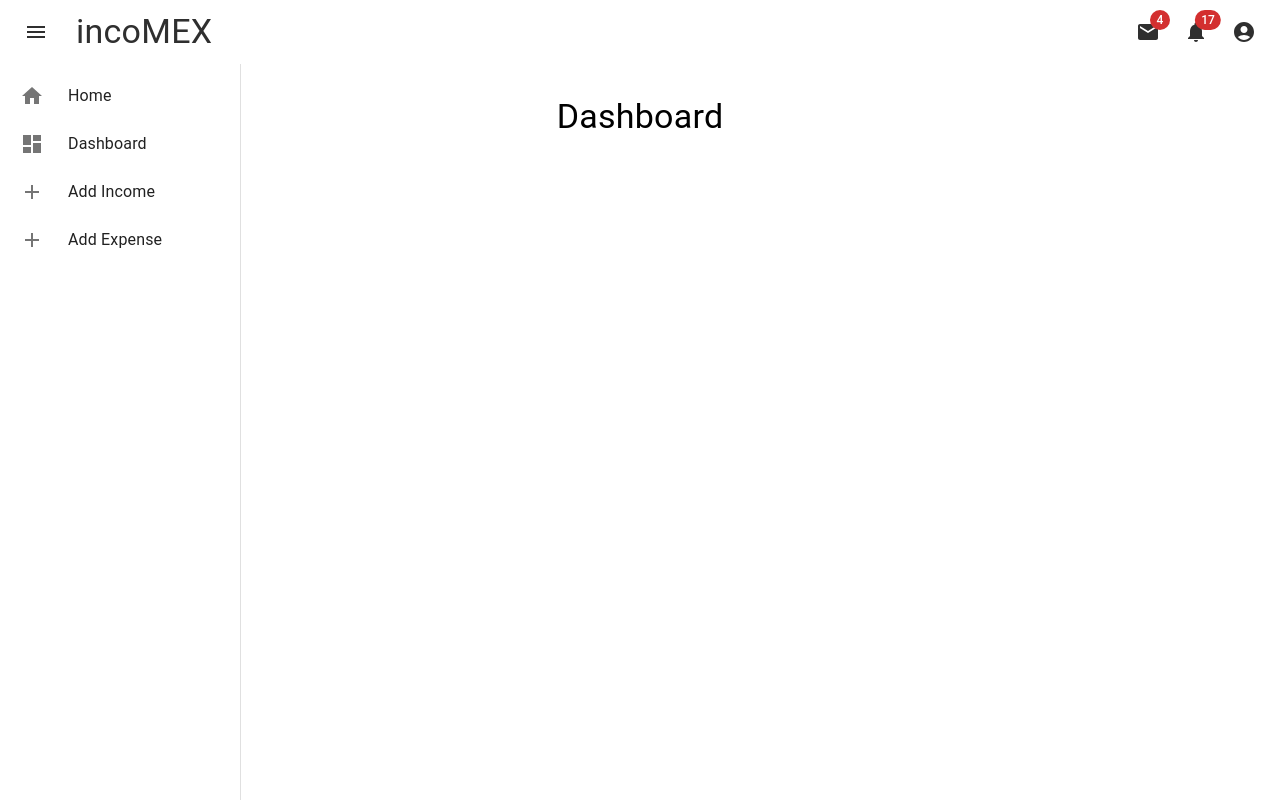
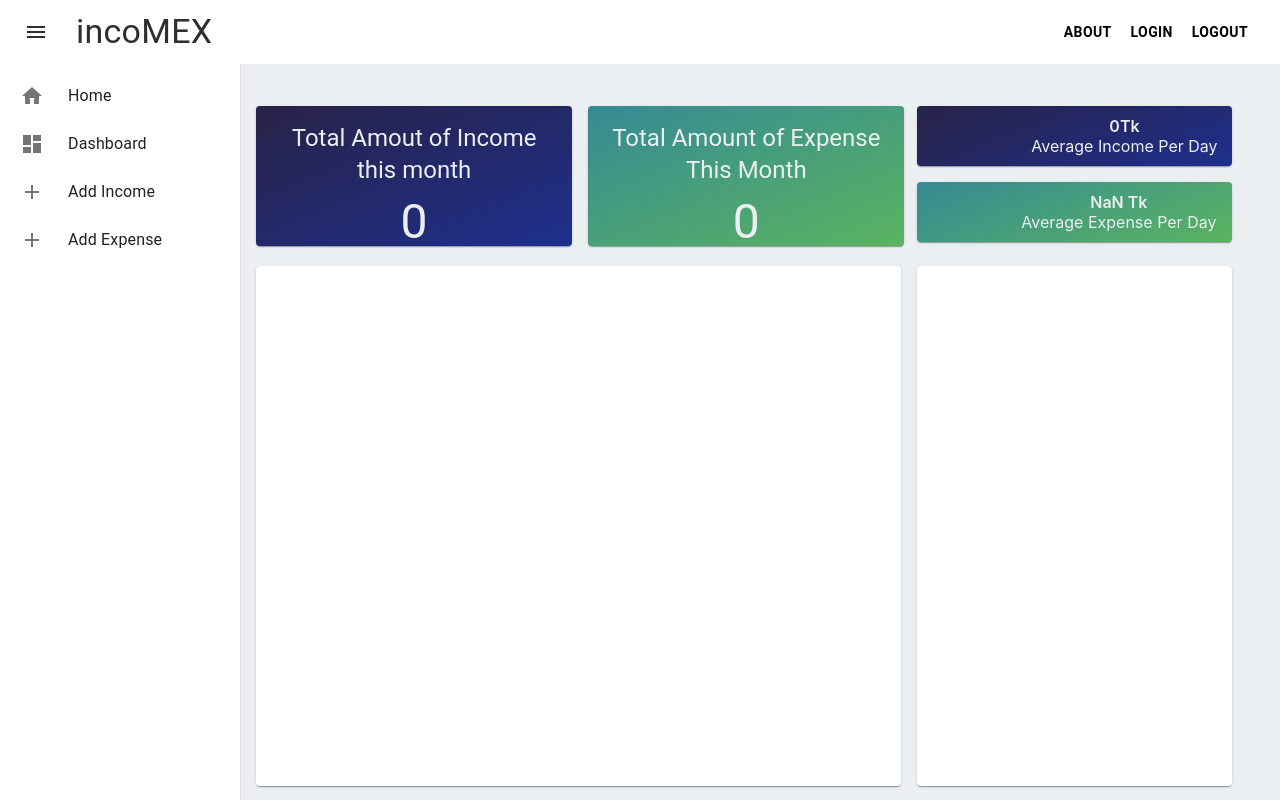
Before and after one commit to tarektusher/Daily-Expense-Management-System, a React (Create React App) app in the folder Client/: page /dashboard in a window 1280 px wide. Built offline with nearby package versions, Linux system fonts and the light colour scheme; the HTML template or start-up script is replaced by a standard one.

Commit message:
Everythin is modified

```diff
--- a/Client/src/App.css
+++ b/Client/src/App.css
@@ -53,3 +53,19 @@
   background: linear-gradient(158deg, rgb(224, 224, 224)0%, rrgb(233, 237, 254)100%);
 
 }
+
+.paddingall{
+  padding-left: 13vh;
+  margin-bottom: 10px;
+  margin-top: 10px;
+}
+
+/* .priceTitle{
+  font-weight: 600;
+   padding-right: 20vh;
+}
+ .priceSubTitle{
+  font-weight: 400;
+  text-align: right;
+  padding-right: 20vh;
+}  */
--- a/Client/src/components/AddIncome.jsx
+++ b/Client/src/components/AddIncome.jsx
@@ -1,7 +1,6 @@
 import React from 'react'
 import {useForm, useFieldArray} from 'react-hook-form'
 import { DevTool } from "@hookform/devtools"
-import employeeeServices from '../services/employeeServices';
 import "../../src/Dash.css";
 import { Button, Card, Grid, TextField, Typography } from '@mui/material';
 import { styled } from '@mui/material/styles';
--- a/Client/src/components/DashBoard.jsx
+++ b/Client/src/components/DashBoard.jsx
@@ -1,15 +1,143 @@
-import { Box, Typography } from '@mui/material'
-import React from 'react'
 
-function DashBoard() {
+import Stack from "@mui/material/Stack";
+import * as React from "react";
+import { styled } from "@mui/material/styles";
+import Box from "@mui/material/Box";
+import Paper from "@mui/material/Paper";
+import Grid from "@mui/material/Grid";
+import {
+  Button,
+  Card,
+  CardActionArea,
+  CardContent,
+  CircularProgress,
+  Typography,
+} from "@mui/material";
+import "../../src/App.css";
+// import AccordianDash from "./AccordianDash";
+import { useGetAllUsers } from "../hooks/useUser";
+import { useGetAllEmployees } from "../hooks/useEmployee";
+// import Barchart from "./BarChart";
+import { useNavigate } from 'react-router-dom';
+
+
+const Item = styled(Paper)(({ theme }) => ({
+  backgroundColor: theme.palette.mode === "dark" ? "#1A2027" : "#fff",
+  ...theme.typography.body2,
+  padding: theme.spacing(1),
+  textAlign: "center",
+  color: theme.palette.text.secondary,
+}));
+let Salary = 0;
+let totalEmployee = 0;
+let totalUser = 0;
+export default function DashBoard() {
+
   return (
-    <>
+    <div className="bgColor">
+      <Box sx={{display : 'flex'}}>
+        <Typography variant = "h3" sx={{margin : '5px', marginLeft : '30vw'}}>
+        <span className="Emp">Employee</span> Dashboard
+        </Typography>
+        {/* <Button variant="contained" sx={{ margin: "auto" }} onClick={()=>navigate('/employee')}>Live Employee Look</Button> */}
+      </Box>
 
-      <Box sx={{marginTop : '12vh'}}>
-            <Typography variant="h4">Dashboard</Typography>
+      <Box sx={{flexGrow: 1, marginLeft: "20vw",  marginRight: "6vh", marginTop : '5vh' }}>
+        <Grid container spacing={2}>
+          <Grid item xs={8}>
+            <Stack direction="row" spacing={2}>
+              <Card sx={{ minWidth: "49%", height: 140 }} className="gradient">
+                <CardActionArea>
+                  <CardContent>
+                    <Typography
+                      gutterBottom
+                      variant="h5"
+                      component="div"
+                      sx={{ color: "#ECEFF1" }}
+                    >
+                      Total Amout of Income this month
+                    </Typography>
+                    <Typography variant="h3" sx={{ color: "#ECEFF1" }}>
+                      {totalUser}
+                    </Typography>
+                  </CardContent>
+                </CardActionArea>
+              </Card>
+              <Card
+                sx={{ minWidth: "49%", height: 140 }}
+                className="gradientLight"
+              >
+                <CardActionArea>
+                  <CardContent>
+                    <Typography
+                      gutterBottom
+                      variant="h5"
+                      component="div"
+                      sx={{ color: "#ECEFF1" }}
+                    >
+                      Total Amount of Expense This Month
+                    </Typography>
+                    <Typography variant="h3" sx={{ color: "#ECEFF1" }}>
+                      {totalEmployee}
+                    </Typography>
+                  </CardContent>
+                </CardActionArea>
+              </Card>
+            </Stack>
+          </Grid>
+          <Grid item xs={4}>
+            <Stack spacing={2}>
+              <Card
+                sx={{ maxWidth: "100vh", color: "#ECEFF1" }}
+                className="gradient"
+              >
+                {/* <div className="iconStyle"><CurrencyExchangeIcon/></div> */}
+                <Stack direction={"col"} sx={{marginLeft : '10px'}}>
+                  <div className="paddingall">
+                    <span className="priceTitle">{Salary}Tk</span>
+                    <br />
+                    <span className="priceSubTitle">Average Income Per Day</span>
+                  </div>
+                </Stack>
+              </Card>
+              <Card
+                sx={{ maxWidth: "100vh", color: "#ECEFF1" }}
+                className="gradientLight"
+              >
+                <div className="iconStyle">{/* <CurrencyExchangeIcon/> */}</div>
+                <Stack direction={"col"}>
+                  <div className="paddingall">
+                    <span className="priceTitle">{Salary/totalEmployee} Tk</span>
+                    <br />
+                    <span className="priceSubTitle">Average Expense Per Day</span>
+                  </div>
+                </Stack>
+              </Card>
+            </Stack>
+          </Grid>
+        </Grid>
+        <Box height={20}></Box>
+        <Grid container spacing={2}>
+          <Grid item xs={8}>
+            <Card sx={{ height: 65 + "vh" }}>
+              <CardActionArea>
+                <CardContent>
+                    {/* <Barchart/> */}
+                </CardContent>
+              </CardActionArea>
+            </Card>
+          </Grid>
+          <Grid item xs={4}>
+            <Card sx={{ height: 65 + "vh" }}>
+              <CardActionArea>
+                <CardContent>
+                  {/* <AccordianDash /> */}
+                </CardContent>
+              </CardActionArea>
+            </Card>
+          </Grid>
+        </Grid>
       </Box>
-    </>
-  )
+    </div>
+  );
 }
-
-export default DashBoard
--- a/Client/src/components/Navbar.jsx
+++ b/Client/src/components/Navbar.jsx
@@ -17,6 +17,7 @@ import NotificationsIcon from "@mui/icons-material/Notifications";
 import MoreIcon from "@mui/icons-material/MoreVert";
 import { useAppStore } from "../AppStore";
 import { useNavigate } from "react-router-dom";
+import { Button } from "@mui/material";
 
 const AppBar = styled(MuiAppBar)(({ theme }) => ({
   zIndex: theme.zIndex.drawer + 1,
@@ -127,38 +128,11 @@ export default function Navbar() {
       open={isMobileMenuOpen}
       onClose={handleMobileMenuClose}
     >
-      <MenuItem>
-        <IconButton size="large" aria-label="show 4 new mails" color="inherit">
-          <Badge badgeContent={4} color="error">
-            <MailIcon />
-          </Badge>
-        </IconButton>
-        <p>Messages</p>
-      </MenuItem>
-      <MenuItem>
-        <IconButton
-          size="large"
-          aria-label="show 17 new notifications"
-          color="inherit"
-        >
-          <Badge badgeContent={17} color="error">
-            <NotificationsIcon />
-          </Badge>
-        </IconButton>
-        <p>Notifications</p>
-      </MenuItem>
-      <MenuItem onClick={handleProfileMenuOpen}>
-        <IconButton
-          size="large"
-          aria-label="account of current user"
-          aria-controls="primary-search-account-menu"
-          aria-haspopup="true"
-          color="inherit"
-        >
-          <AccountCircle />
-        </IconButton>
-        <p>Profile</p>
-      </MenuItem>
+       <Button sx={{color : 'black', fontWeight : '600'}} onClick={()=>navigate('about')}>About</Button>
+       <br></br>
+            <Button sx={{color : 'black', fontWeight : '600'}}>LogIn</Button>
+            <br></br>
+            <Button sx={{color : 'black', fontWeight : '600'}}>LogOut</Button>
     </Menu>
   );
 
@@ -192,35 +166,10 @@ export default function Navbar() {
           </Typography>
           <Box sx={{ flexGrow: 1 }} />
           <Box sx={{ display: { xs: "none", md: "flex" } }}>
-            <IconButton
-              size="large"
-              aria-label="show 4 new mails"
-              color="inherit"
-            >
-              <Badge badgeContent={4} color="error">
-                <MailIcon />
-              </Badge>
-            </IconButton>
-            <IconButton
-              size="large"
-              aria-label="show 17 new notifications"
-              color="inherit"
-            >
-              <Badge badgeContent={17} color="error">
-                <NotificationsIcon />
-              </Badge>
-            </IconButton>
-            <IconButton
-              size="large"
-              edge="end"
-              aria-label="account of current user"
-              aria-controls={menuId}
-              aria-haspopup="true"
-              onClick={handleProfileMenuOpen}
-              color="inherit"
-            >
-              <AccountCircle />
-            </IconButton>
+            <Button sx={{color : 'black', fontWeight : '600'}} onClick={()=>navigate('about')}>About</Button>
+            <Button sx={{color : 'black', fontWeight : '600'}}>LogIn</Button>
+            <Button sx={{color : 'black', fontWeight : '600'}}>LogOut</Button>
+
           </Box>
           <Box sx={{ display: { xs: "flex", md: "none" } }}>
             <IconButton
--- a/Client/src/pages/AboutPage.jsx
+++ b/Client/src/pages/AboutPage.jsx
@@ -3,7 +3,7 @@ import { Box, Typography } from '@mui/material';
 export const AboutPage = () => {
   return (
     <Box>
-      <Typography variant="h4">About Us</Typography>
+      <Typography variant="h4" sx={{marginTop : '50vh'}}>About Us</Typography>
     </Box>
   );
 };
```
